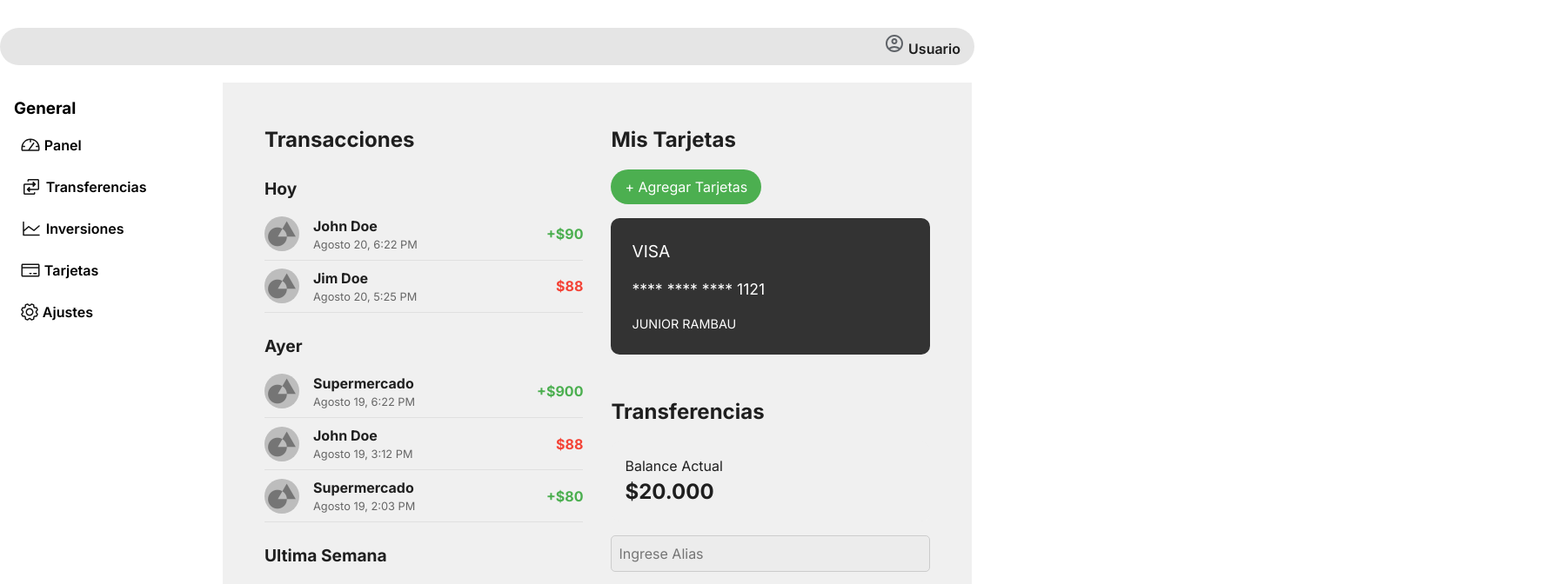
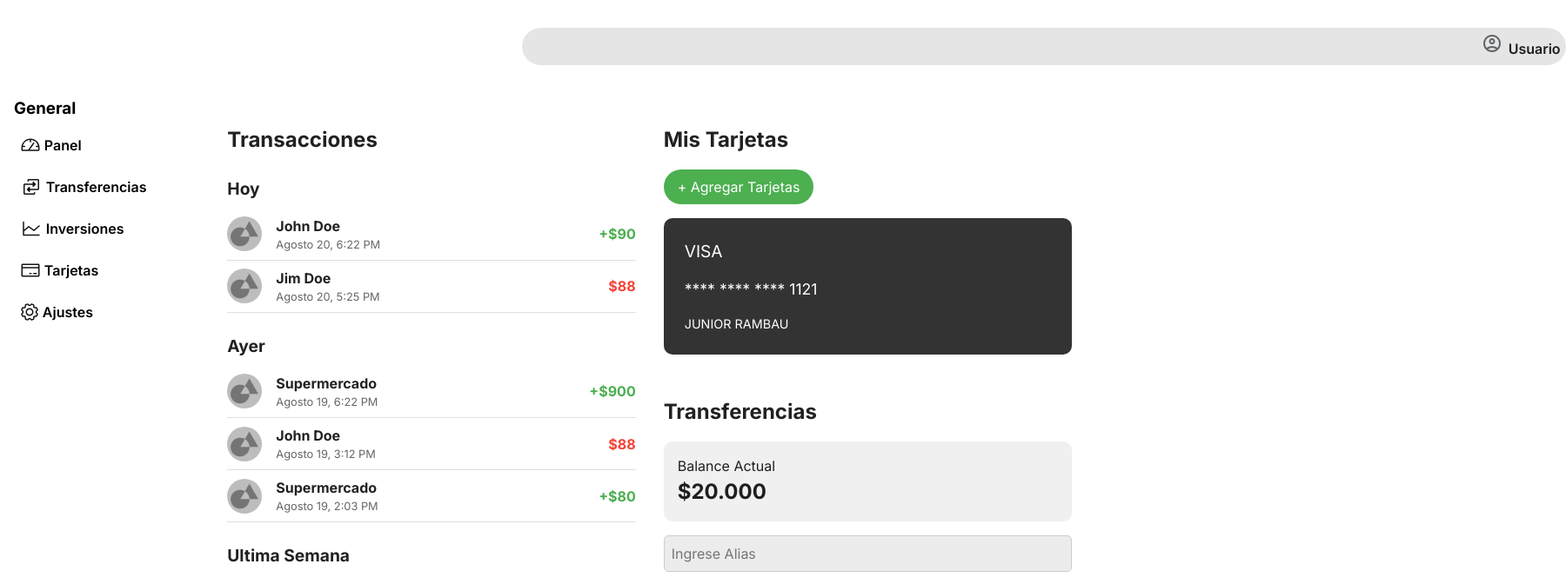
Before and after one commit to Josefinamrm/Billetera_Virtual_Web, a Vue app: page /panel in a window 1280 px wide. Shown: the top 672 px of the page at 87% size, 1800 px wide, since content can reach past the window. Built offline with nearby package versions, Linux system fonts and the light colour scheme.

Commit message:
small change

```diff
--- a/src/components/BarraSuperior.vue
+++ b/src/components/BarraSuperior.vue
@@ -5,10 +5,9 @@
         xmlns="http://www.w3.org/2000/svg"
         height="24px"
         viewBox="0 -960 960 960"
-        width="24px"
+        width="30px"
         fill="#5f6368"
-      >
-        <path
+      ><path
           d="M234-276q51-39 114-61.5T480-360q69 0 132 22.5T726-276q35-41 54.5-93T800-480q0-133-93.5-226.5T480-800q-133 0-226.5 93.5T160-480q0 59 19.5 111t54.5 93Zm246-164q-59 0-99.5-40.5T340-580q0-59 40.5-99.5T480-720q59 0 99.5 40.5T620-580q0 59-40.5 99.5T480-440Zm0 360q-83 0-156-31.5T197-197q-54-54-85.5-127T80-480q0-83 31.5-156T197-763q54-54 127-85.5T480-880q83 0 156 31.5T763-763q54 54 85.5 127T880-480q0 83-31.5 156T763-197q-54 54-127 85.5T480-80Zm0-80q53 0 100-15.5t86-44.5q-39-29-86-44.5T480-280q-53 0-100 15.5T294-220q39 29 86 44.5T480-160Zm0-360q26 0 43-17t17-43q0-26-17-43t-43-17q-26 0-43 17t-17 43q0 26 17 43t43 17Zm0-60Zm0 360Z"
         />
       </svg>
@@ -21,16 +20,15 @@
 <style scoped>
 div {
   display: flex;
+  justify-content: right; /* Center horizontally */
+  align-content: center;
   font-weight: 600;
   padding: 0.4rem;
   border-radius: 2rem;
-  margin-top: 2rem;
-  width: 70rem;
+  width: 75rem;
   flex-direction: row-reverse;
   background-color: #e5e5e5;
-  /* align-items: center; */
-  padding-right: 1rem;
   font-size: 16px;
-  margin-bottom: 20px;
+  margin: 2rem 10rem 20px 600px;
 }
 </style>
--- a/src/components/panelPage/HomePage.vue
+++ b/src/components/panelPage/HomePage.vue
@@ -85,7 +85,6 @@ const transactionGroups = ref([
 }
 .app-container {
   display: flex;
-
   overflow: hidden;
   height: auto;
 }
@@ -93,7 +92,7 @@ const transactionGroups = ref([
 .main-content {
   flex-grow: 1;
   padding: 1rem;
-  background-color: #f0f0f0;
+  width: 100vw;
 }
 
 .financial-dashboard {
```
